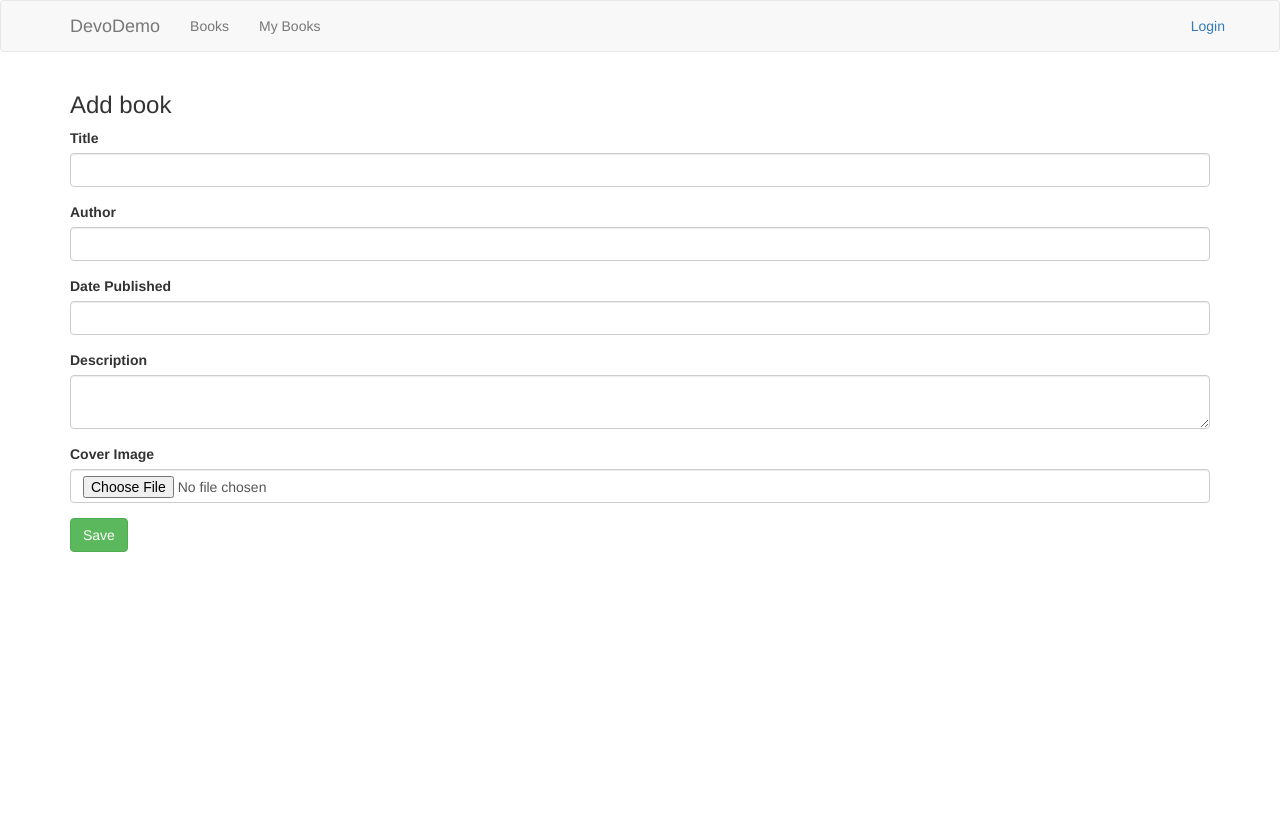
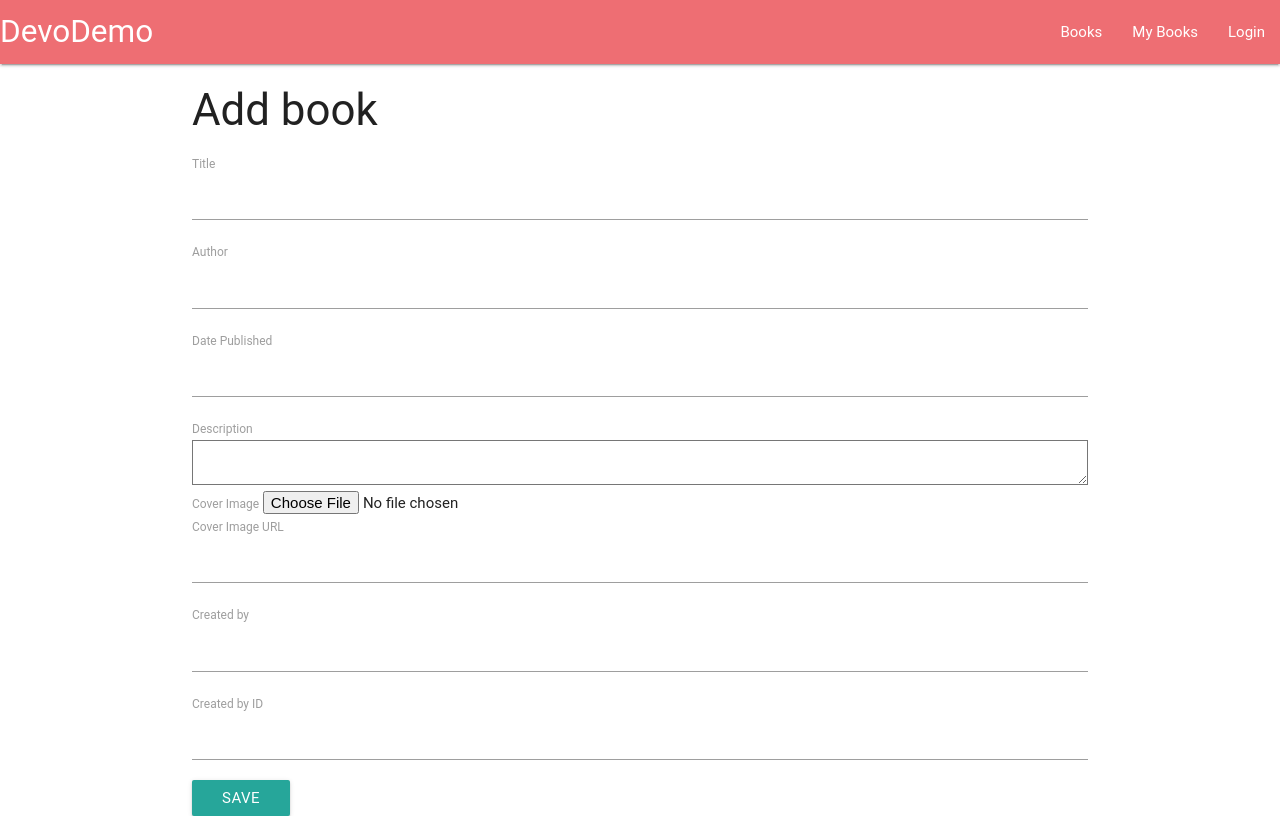
Before and after one commit to miguelp77/kumo, a Flask app: page /books/add in a window 1280 px wide. Before the commit the page ends 552 px from the top, so only its background shows below. Run offline with Flask 2, Linux system fonts and the light colour scheme; some libraries are stand-ins or nearby versions; some web fonts are replaced.

Commit message:
change style to materialize

```diff
--- a/bookshelf/static/css/style.css
+++ b/bookshelf/static/css/style.css
@@ -1,4 +1,4 @@
-.square {
+/*.square {
     width: 275px;
     padding-bottom: 25px;
     padding-left: 10px;
@@ -6,7 +6,7 @@
     background: #b0ddc9;
     background-size: cover;
     border: 1px solid #6bbe9a;
-}
+}*/
 
 a h4{
   color: #fff;
@@ -14,3 +14,7 @@ a h4{
 p {
   color: #444;
 }
+
+.img_profile{
+  margin-top: 20px;
+}
--- a/bookshelf/templates/base.html
+++ b/bookshelf/templates/base.html
@@ -18,13 +18,16 @@
   <head>
     <title>Devoteam -  Google Cloud Platform</title>
     <meta charset="utf-8">
+    <!-- <link rel="stylesheet" href="//maxcdn.bootstrapcdn.com/bootstrap/3.3.2/css/bootstrap.min.css"> -->
+    <link href="http://fonts.googleapis.com/icon?family=Material+Icons" rel="stylesheet">
+    <link rel="stylesheet" href="https://cdnjs.cloudflare.com/ajax/libs/materialize/0.97.7/css/materialize.min.css">
+    <link rel="stylesheet" type="text/css" href="/static/css/style.css">
     <meta name="viewport" content="width=device-width, initial-scale=1">
-    <link rel="stylesheet" href="//maxcdn.bootstrapcdn.com/bootstrap/3.3.2/css/bootstrap.min.css">
-    <link rel="stylesheet" type="text/css" href="/static/css/style.css">
 
   </head>
   <body>
-    <div class="navbar navbar-default">
+    <!--  NAVBAR -->
+    <!-- <div class="navbar navbar-default">
       <div class="container">
         <div class="navbar-header">
           <div class="navbar-brand">DevoDemo</div>
@@ -49,10 +52,46 @@
         {% endif %}
         </p>
       </div>
-    </div>
+    </div> -->
+    <!--  END NAVBAR-->
+    <nav>
+      <div class="nav-wrapper">
+        <a href="#" class="brand-logo">DevoDemo</a>
+        <ul id="nav-mobile" class="right hide-on-med-and-down">
+          <li><a class="tab" href="/books">Books</a></li>
+          <li><a class="tab" href="/books/mine">My Books</a></li>
+          {% if session.profile %}
+            <li><a class="tab" href="/books/audios">Audios</a></li>
+          {% endif %}
+          <li>
+            {% if session.profile %}
+            {% if session.profile.image %}
+            <img class="circle responsive-img img_profile" src="{{session.profile.image.url}}" width="24">
+            {% endif %}
+            {% endif %}
+          </li>
+          <li>
+            {% if session.profile %}
+              <a class="tab" href="/logout">
+                {{session.profile.displayName}}
+              </a>
+            {% else %}
+              <a class="tab" href="/oauth2authorize">Login</a>
+            {% endif %}
+          </li>
+        </ul>
+      </div>
+    </nav>
     <div class="container">
       {% block content %}{% endblock %}
     </div>
     {{user}}
+    <script type="text/javascript" src="https://code.jquery.com/jquery-2.1.1.min.js"></script>
+    <script src="https://cdnjs.cloudflare.com/ajax/libs/materialize/0.97.7/js/materialize.min.js"></script>
+    <script>
+      $(document).ready(function(){
+        $('ul.tabs').tabs('select_tab', 'tab_id');
+      });
+    </script>
   </body>
 </html>
--- a/bookshelf/templates/view_audio.html
+++ b/bookshelf/templates/view_audio.html
@@ -47,6 +47,11 @@
     <h5 class="book-author">By {{audio.author|default('Unknown', True)}}</h5>
     <p class="book-description">{{audio.description}}</p>
     <small class="book-added-by">Added by {{audio.createdBy|default('Anonymous', True)}}</small>
+    {% if audio.text %}
+    <hr>
+    <p>{{audio.text}}</a>
+    {% endif %}
+
     {% if audio.audioUrl %}
     <hr>
     <a href="{{audio.audioUrl}}" class="btn btn-primary btn-sm">
```
Also changed, not shown: bookshelf/__init__.py (+22 -18 lines), bookshelf/templates/list.html (+4 -4 lines), 2 other files.
